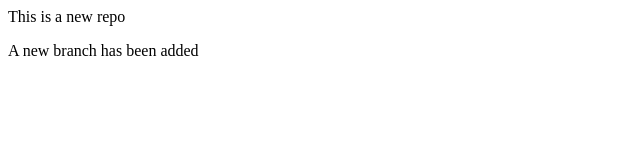
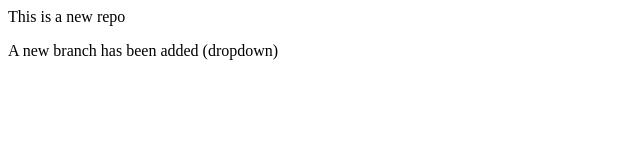
Before and after one commit to harshita8120/NewRepo, a plain HTML site: page Index.html in a window 1280 px wide. Shown: the full height of the page, 0-640 px from the left. Drawn offline with Linux system fonts and the light colour scheme.

```diff
--- a/Index.html
+++ b/Index.html
@@ -1,2 +1,2 @@
 <p>This is a new repo</p>
-<p>A new branch has been added</p>
+<p>A new branch has been added (dropdown)</p>
```
